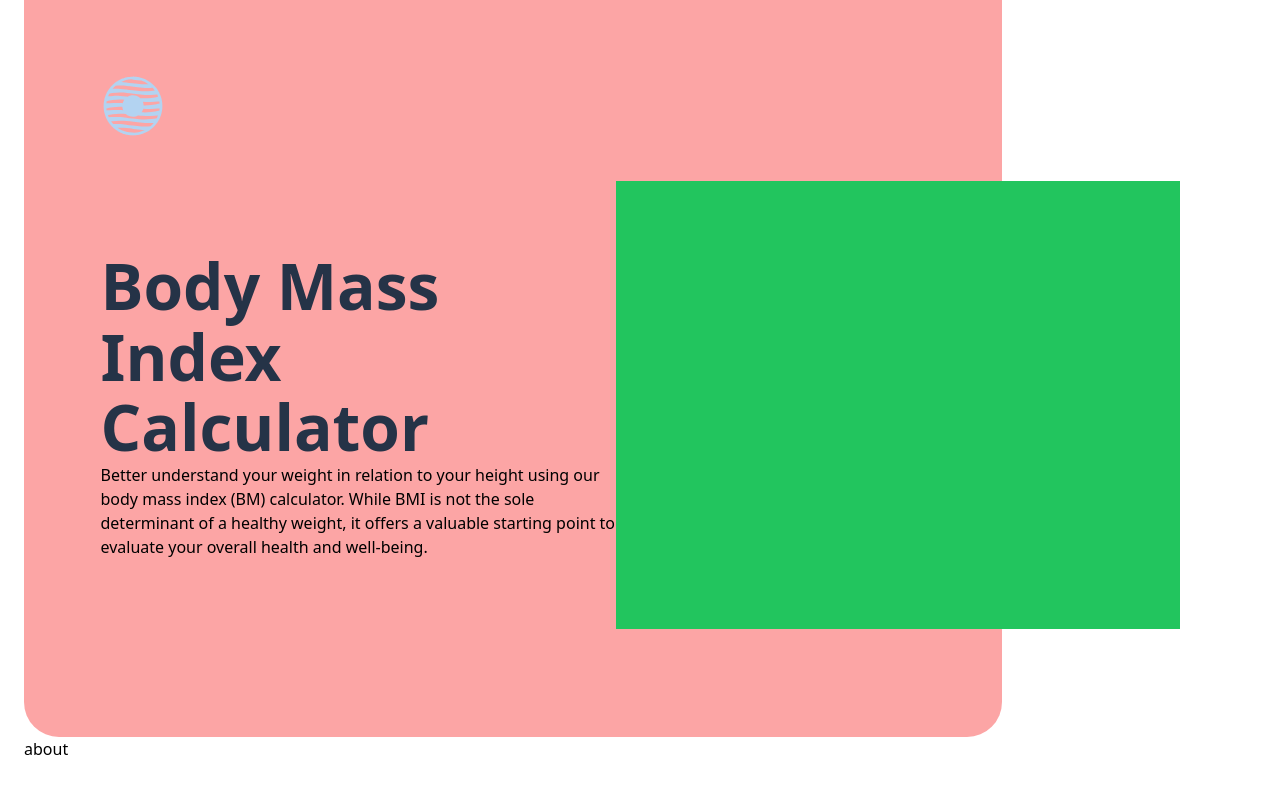
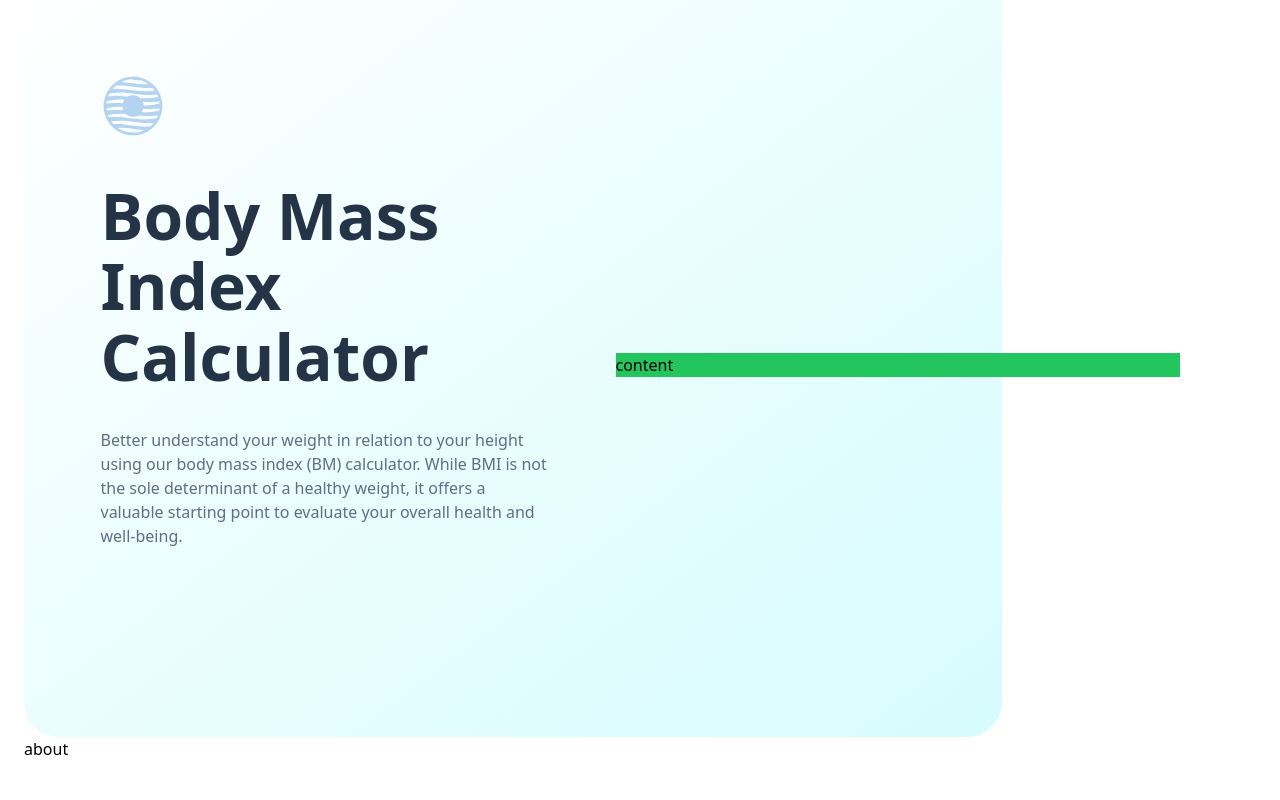
Before and after one commit to aleksi-svaridze/bmi, a React (Create React App) app: page / in a window 1280 px wide. Shown: the top 800 px of the page. Built offline with nearby package versions, Linux system fonts and the light colour scheme.

Commit message:
Start calculator

```diff
--- a/src/App.js
+++ b/src/App.js
@@ -8,8 +8,7 @@ function App() {
   return (
     <main className="lg:px-6">
       <div className="lg:max-w-[1392px] mx-auto relative lg:h-[737px]">
-        {/* <div className="bg-gradient-to-br from-[#D6E6FE]/0 to-[#D6FCFE]/100 rounded-b-[35px] h-[640px] lg:h-auto lg:w-[978px] absolute top-0 left-0 right-0 lg:bottom-0 -z-10"></div> */}
-        <div className="rounded-b-[35px] h-[640px] lg:h-auto lg:w-[978px] absolute top-0 left-0 right-0 lg:bottom-0 -z-10 bg-red-300"></div>
+        <div className="bg-gradient-to-br from-[#D6E6FE]/0 to-[#D6FCFE]/100 rounded-b-[35px] h-[640px] lg:h-auto lg:w-[978px] absolute top-0 left-0 right-0 lg:bottom-0 -z-10"></div>
         <Header />
         <Hero />
       </div>
--- /dev/null
+++ b/src/components/Calculator.jsx
@@ -0,0 +1,7 @@
+const Calculator = () => {
+  return (
+    <div className="bg-green-500 w-full lg:w-[564px] shrink-0">content</div>
+  );
+};
+
+export default Calculator;
--- a/src/sections/Hero.jsx
+++ b/src/sections/Hero.jsx
@@ -1,20 +1,22 @@
+import Calculator from "../components/Calculator";
+
 export const Hero = () => {
   return (
-    <div className="px-5 md:px-10 container lg:max-w-[1159px] flex items-center">
-      <div className="text-center lg:text-left">
-        <h1 className="font-semibold text-5xl lg:text-[64px] leading-[110%] text-gunmetal">
+    <div className="px-5 md:px-10 container lg:max-w-[1159px] lg:flex lg:items-center lg:gap-x-16">
+      <div className="text-center lg:text-left mb-11 lg:mb-0">
+        <h1 className="font-semibold text-5xl lg:text-[64px] leading-[110%] text-gunmetal mb-[22px] md:mb-6 lg:mb-9">
           Body Mass
           <br /> Index
           <br className="md:hidden" /> Calculator
         </h1>
-        <p>
+        <p className="text-electric-blue text-base leading-[150%]">
           Better understand your weight in relation to your height using our
           body mass index (BM) calculator. While BMI is not the sole determinant
           of a healthy weight, it offers a valuable starting point to evaluate
           your overall health and well-being.
         </p>
       </div>
-      <div className="bg-green-500 w-[564px] h-[448px] shrink-0"></div>
+      <Calculator />
     </div>
   );
 };
```
